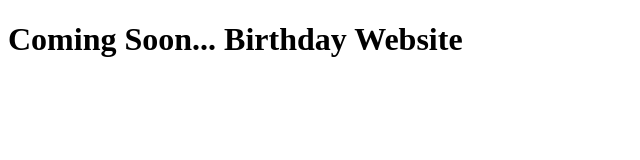
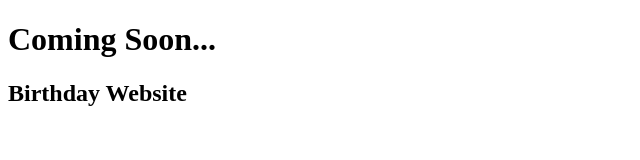
Before and after one commit to Eldarith-Blade/anna-raftsjo.github.io, a plain HTML site: page index.html in a window 1280 px wide. Shown: the whole page, without its empty margins (0-640 px from the left). Drawn offline with Linux system fonts and the light colour scheme.

Commit message:
Update index.html

```diff
--- a/index.html
+++ b/index.html
@@ -4,6 +4,7 @@
 
     </head>
     <body>
-        <h1>Coming Soon... Birthday Website </h1>
+        <h1>Coming Soon...  </h1>
+        <h2>Birthday Website</h2>
     </body>
 </html>
```
